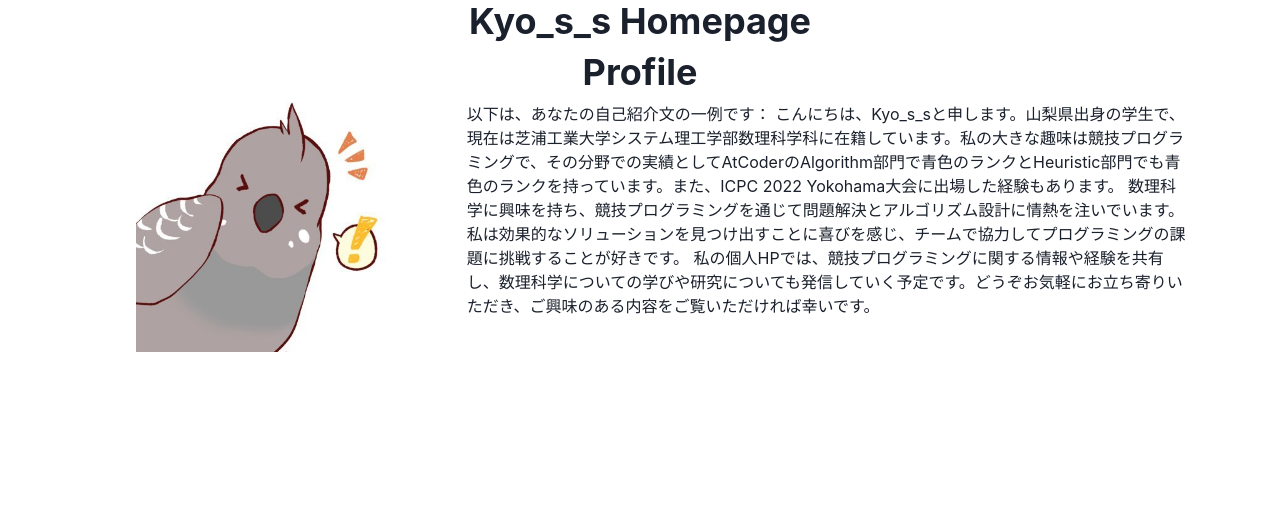
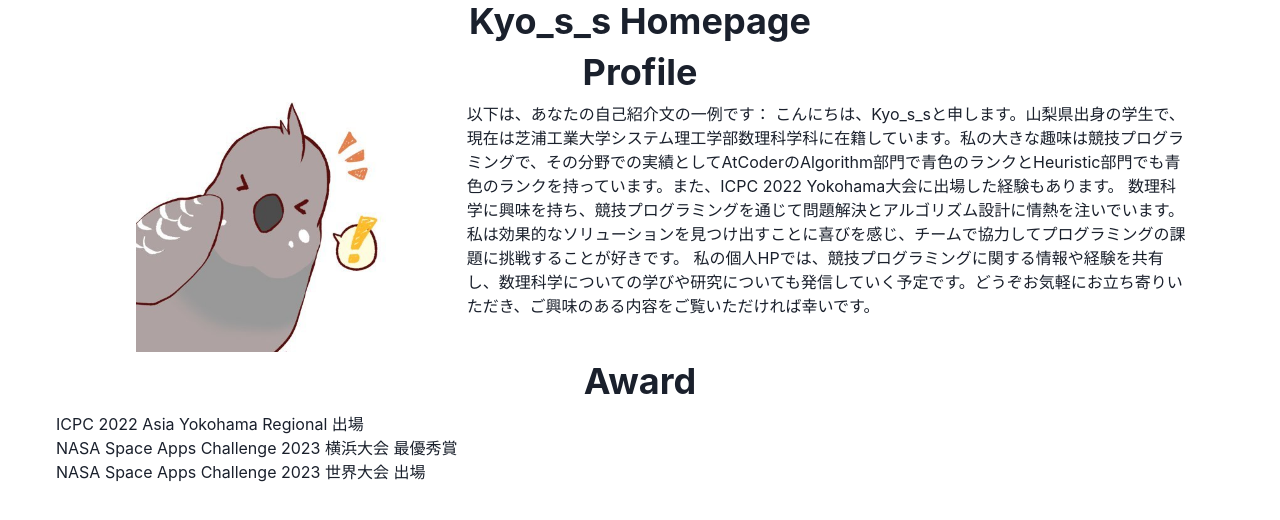
Before and after one commit to Kyo-s-s/homepage, a Next.js app: page / in a window 1280 px wide. Shown: the top 520 px of the page. Built offline with nearby package versions, Linux system fonts and the light colour scheme.

Commit message:
[Add] Award

```diff
--- /dev/null
+++ b/src/app/_components/Award.tsx
@@ -0,0 +1,15 @@
+import { Container, Heading, Text } from "@chakra-ui/react";
+import { awards } from "../_data/awards";
+
+export const Award = () => {
+  return (
+    <Container maxW="1200px">
+      <Heading py={2} textAlign="center">
+        Award
+      </Heading>
+      {awards.map((award) => (
+        <Text key={award}>{award}</Text>
+      ))}
+    </Container>
+  );
+};
--- a/src/app/_components/Profile.tsx
+++ b/src/app/_components/Profile.tsx
@@ -11,11 +11,10 @@ import {
 
 export const Profile = () => {
   return (
-    <Box>
+    <Container maxW="1200px">
       <Heading py={2} textAlign="center">
         Profile
       </Heading>
-      <Container maxW="1200px">
       <Grid
         templateColumns={{
           base: "repeat(1, 1fr)",
@@ -44,6 +43,5 @@ export const Profile = () => {
         </GridItem>
       </Grid>
     </Container>
-    </Box>
   );
 };
--- /dev/null
+++ b/src/app/_data/awards.ts
@@ -0,0 +1,5 @@
+export const awards = [
+  "ICPC 2022 Asia Yokohama Regional 出場",
+  "NASA Space Apps Challenge 2023 横浜大会 最優秀賞",
+  "NASA Space Apps Challenge 2023 世界大会 出場",
+];
--- a/src/app/page.tsx
+++ b/src/app/page.tsx
@@ -1,10 +1,12 @@
 import { Profile } from "./_components/Profile";
 import { Header } from "./_components/Header";
+import { Award } from "./_components/Award";
 
 export default function Home() {
   return (
     <>
       <Profile />
+      <Award />
     </>
   );
 }
```
Lines whose indentation alone changed are shown as unchanged.
